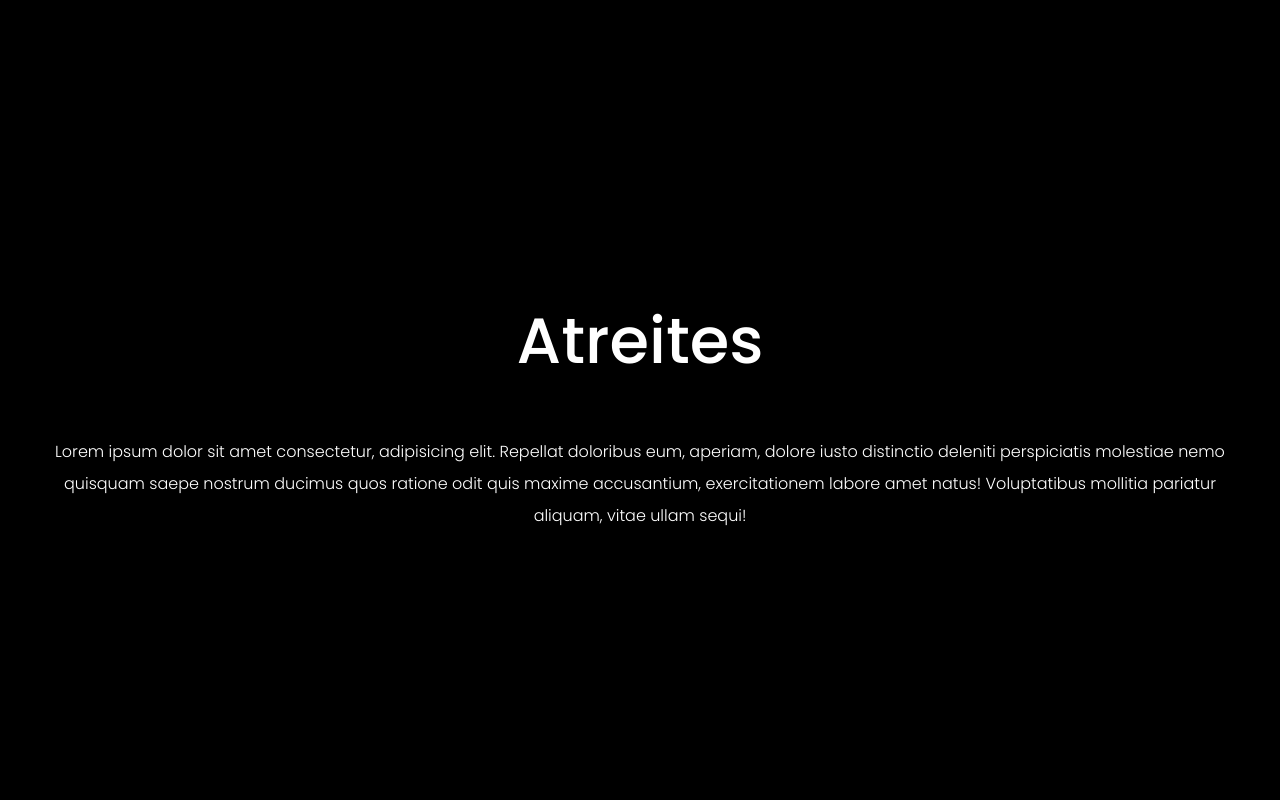
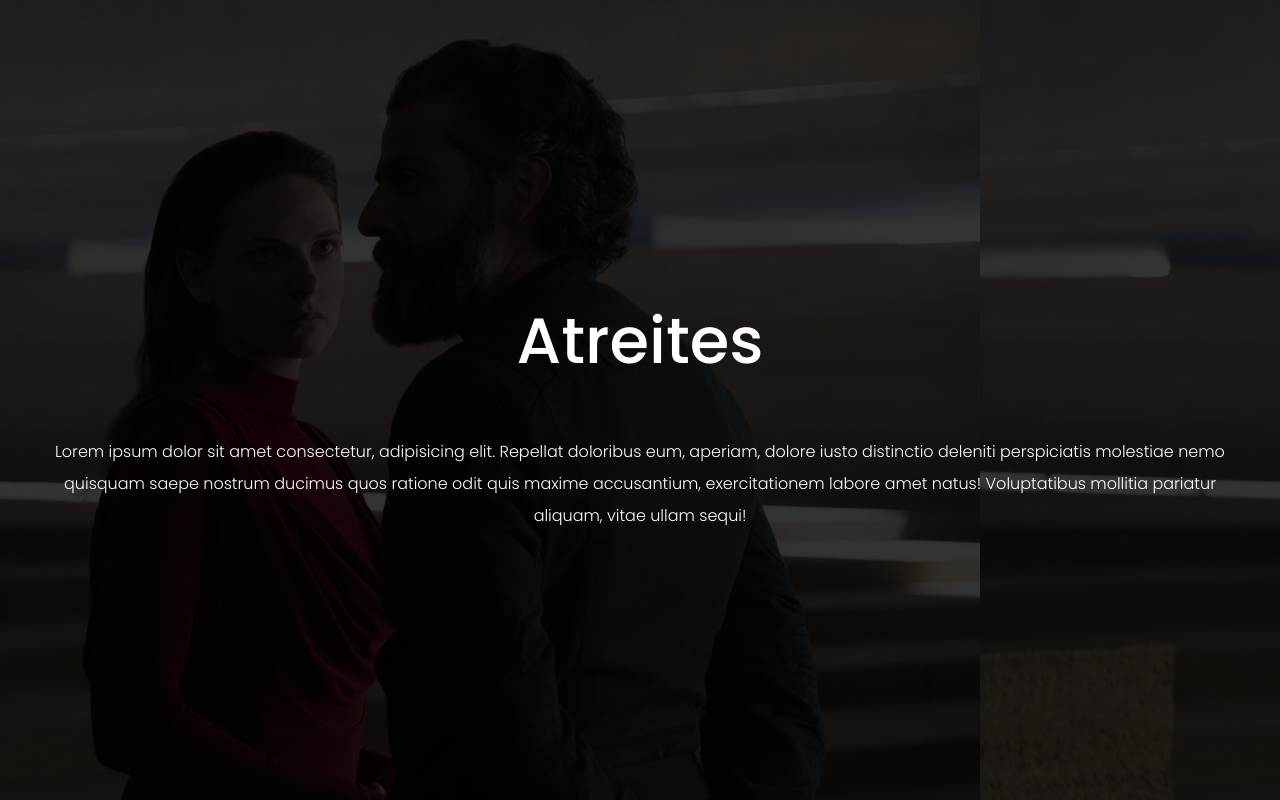
Before and after one commit to MoraOgunro/dune2, a Vue app: page / in a window 1280 px wide. Built offline with nearby package versions, Linux system fonts and the light colour scheme.

Commit message:
add an image to grid items

```diff
--- a/src/components/LayoutComponents/GridItem.vue
+++ b/src/components/LayoutComponents/GridItem.vue
@@ -1,5 +1,5 @@
 <template>
-  <div class="grid-item" :style="{ 'background-color': color }" onclick="">
+  <div class="grid-item">
     <div class="item-text">
       <div class="item-header">{{ header }}</div>
       <div class="sub-container">
@@ -11,6 +11,7 @@
 </template>
 
 <script>
+
 export default {
   props: {
     header: String,
@@ -19,7 +20,7 @@ export default {
   },
   setup() {
 
-  }
+  },
 };
 </script>
 
@@ -29,7 +30,13 @@ $medium-desktop: 768px
 $desktop: 992px
 $widescreen: 1200px
 .grid-item
+    position: relative
     display: flex
+    background-image: url('ATREITES.jpg')
+    background-size: cover
+    background-position-x: -300px
+    background-color: rgba(0,0 ,0 ,0.5 )
+
 .item-text
     display: flex
     color: white
@@ -52,8 +59,10 @@ $widescreen: 1200px
     .grid-item
         width: 25%
         min-width: 3%
+        box-shadow: inset 0 0 0 1000px rgba(0,0,0,.70)
         transition: all 0.3s ease-in-out
         &:hover
+            box-shadow: inset 0 0 0 1000px rgba(0,0,0,.90)
             width: 80%
             .sub-container
                 transition: all 0.3s ease-in-out
@@ -75,6 +84,7 @@ $widescreen: 1200px
         opacity: 0%
 @media screen and (max-width: $tablet)
     .grid-item
+        box-shadow: inset 0 0 0 1000px rgba(0,0,0,.80)
         height: 100vh
         flex-shrink: 0
         width: 100%
--- a/src/components/LayoutComponents/VerticalGrids.vue
+++ b/src/components/LayoutComponents/VerticalGrids.vue
@@ -1,24 +1,11 @@
 <template>
   <div class="grid">
     <GridItem
-        :header=grid_list[0].header
-        :color=grid_list[0].color
-        :subtitle=grid_list[0].subtitle >
-    </GridItem>
-    <GridItem
-        :header=grid_list[1].header
-        :color=grid_list[1].color
-        :subtitle=grid_list[1].subtitle >
-    </GridItem>
-    <GridItem
-        :header=grid_list[2].header
-        :color=grid_list[2].color
-        :subtitle=grid_list[2].subtitle >
-    </GridItem>
-    <GridItem
-        :header=grid_list[3].header
-        :color=grid_list[3].color
-        :subtitle=grid_list[3].subtitle >
+      v-for="(item, index) in grid_list"
+      :key="index"
+      :header=item.header
+      :color=item.color
+      :subtitle=item.subtitle>
     </GridItem>
   </div>
 </template>
@@ -29,8 +16,6 @@ import GridItem from "./GridItem.vue";
 export default {
   components: {GridItem},
   setup() {
-    var a = 'atreites'
-    var b = '#000000'
     const default_subtitle =
       "Lorem ipsum dolor sit amet consectetur, adipisicing elit. Repellat doloribus eum, aperiam, dolore iusto distinctio deleniti perspiciatis molestiae nemo quisquam saepe nostrum ducimus quos ratione odit quis maxime accusantium, exercitationem labore amet natus! Voluptatibus mollitia pariatur aliquam, vitae ullam sequi!"
 
@@ -39,29 +24,31 @@ export default {
         header: "Atreites",
         subtitle: default_subtitle,
         color: "#000000",
+        image: null
       },
       {
         header: "Fremen",
         subtitle: default_subtitle,
         color: "#1e1e28",
+        image: null
       },
       {
         header: "Bene Gesserit",
         subtitle: default_subtitle,
         color: "#322d32",
+        image: null
       },
       {
         header: "Harkonen",
         subtitle: default_subtitle,
         color: "#1e1e3c",
+        image: null
       },
     ]);
 
     return {
       default_subtitle,
-      grid_list,
-      a,
-      b
+      grid_list
     };
   },
 };
```
Also changed, not shown: src/components/LayoutComponents/ATREITES.jpg (added), todo.txt.
